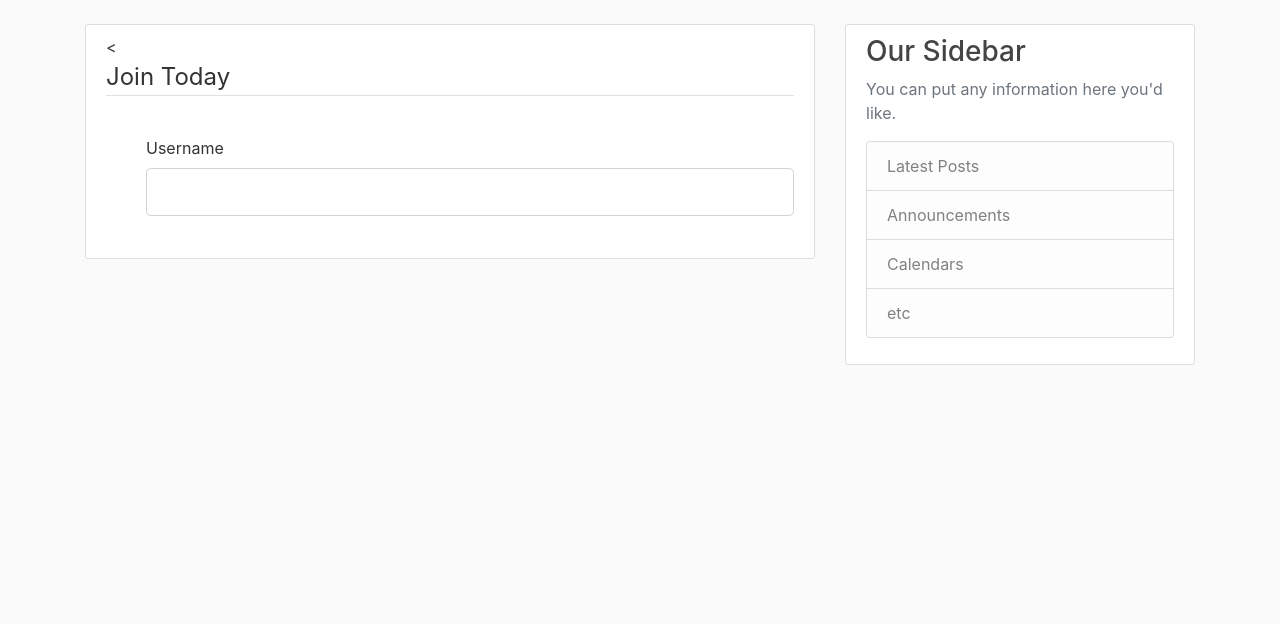
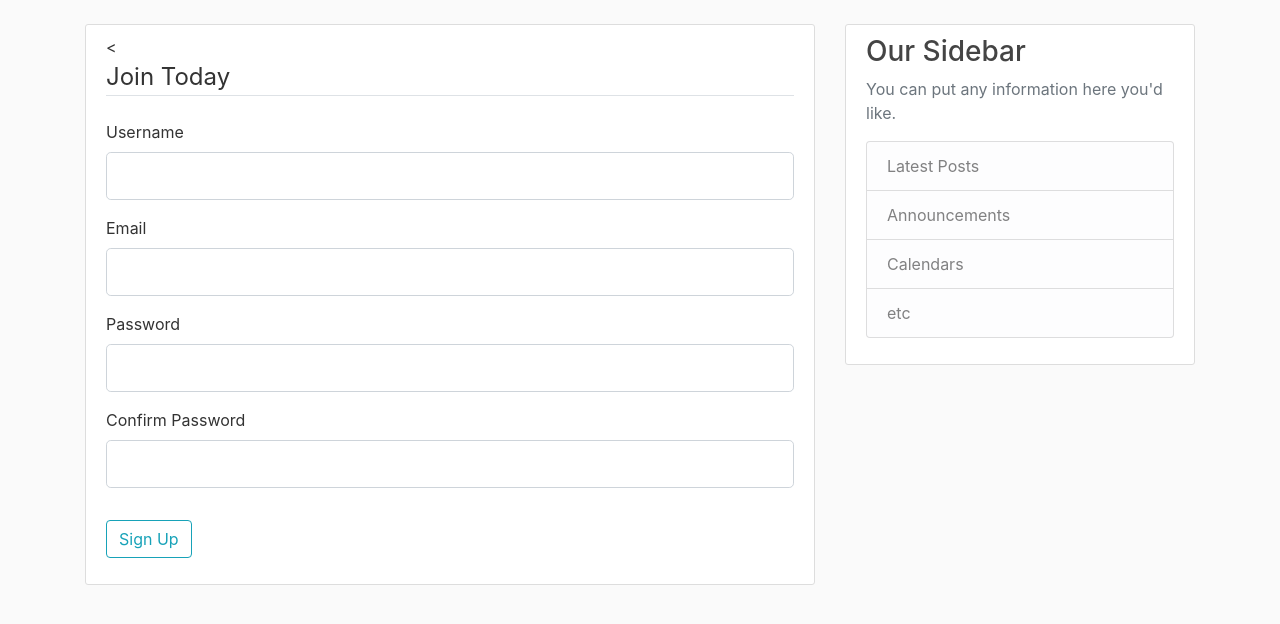
Before and after one commit to MaksimKobzar/python, a Flask app: template web_projects/f1flask/app/templates/register.html in a window 1280 px wide. Shown: the part 56-680 px from the top of the page. Run offline with Flask 2, Linux system fonts and the light colour scheme; the template is opened without the code that fills it: values that come from a table or form of the project are taken from there, most other values are stand-ins (such as "Sample title", 1, 10 or a date in 2020); form fields are guessed from the names that the template uses; parts of the project's set-up code (start-up, migrations or seed data) failed here and were passed over; some libraries are stand-ins or nearby versions.

Commit message:
update register.html and fix problem in forms.py

```diff
--- a/web_projects/f1flask/app/forms.py
+++ b/web_projects/f1flask/app/forms.py
@@ -1,5 +1,5 @@
 from flask_wtf import FlaskForm
-from wtforms import StringField, PasswordField, SubmitFiled, BooleanField
+from wtforms import StringField, PasswordField, SubmitField, BooleanField
 from wtforms.validators import DataRequired, Length, Email, EqualTo
 
 
@@ -14,7 +14,7 @@ class RegistrationForm(FlaskForm):
                              validators=[DataRequired()])
     confirm_password = PasswordField('Confirm Password',
                                      validators=[DataRequired(), EqualTo(password)])
-    submit = SubmitFiled('Sign Up')
+    submit = SubmitField('Sign Up')
 
 
 class LoginForm(FlaskForm):
@@ -25,4 +25,4 @@ class LoginForm(FlaskForm):
     password = PasswordField('Password',
                              validators=[DataRequired()])
     remember = BooleanField('Remeber Me')
-    submit = SubmitFiled('Login')
+    submit = SubmitField('Login')
--- a/web_projects/f1flask/app/templates/register.html
+++ b/web_projects/f1flask/app/templates/register.html
@@ -5,11 +5,30 @@
             {{ form.hidden_tag() }}
             <fieldset class="form-group">
                 <legend class="border-bottom mb-4">Join Today</legend>
-                <dir class="form-group">
+                <div class="form-group">
                     {{ form.username.label(class="form-control-label") }}
                     {{ form.username(class="form-control form-control-lg") }}
-                </dir>
+                </div>
+                <div class="form-group">
+                    {{ form.email.label(class="form-control-label") }}
+                    {{ form.email(class="form-control form-control-lg") }}
+                </div>
+                <div class="form-group">
+                    {{ form.password.label(class="form-control-label") }}
+                    {{ form.password(class="form-control form-control-lg") }}
+                </div>
+                <div class="form-group">
+                    {{ form.confirm_password.label(class="form-control-label") }}
+                    {{ form.confirm_password(class="form-control form-control-lg") }}
+                </div>
             </fieldset>
+            <div class="form-group">
+                {{ form.submit(class="btn btn-outline-info") }}
+            </div>
         </form>
+    </div class="border-bottom">
+
+    <div>
+
     </div>
 {% endblock content %}
```
